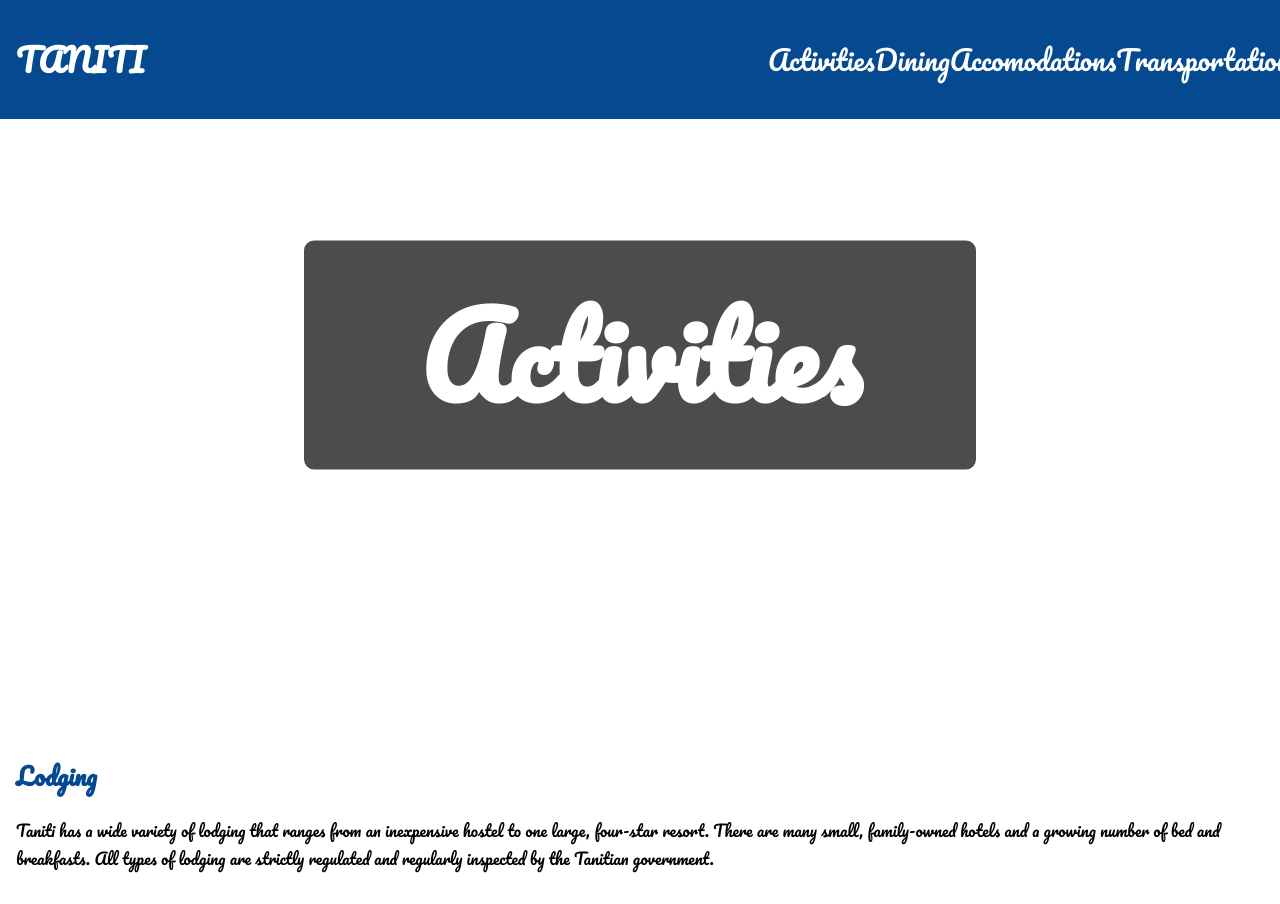
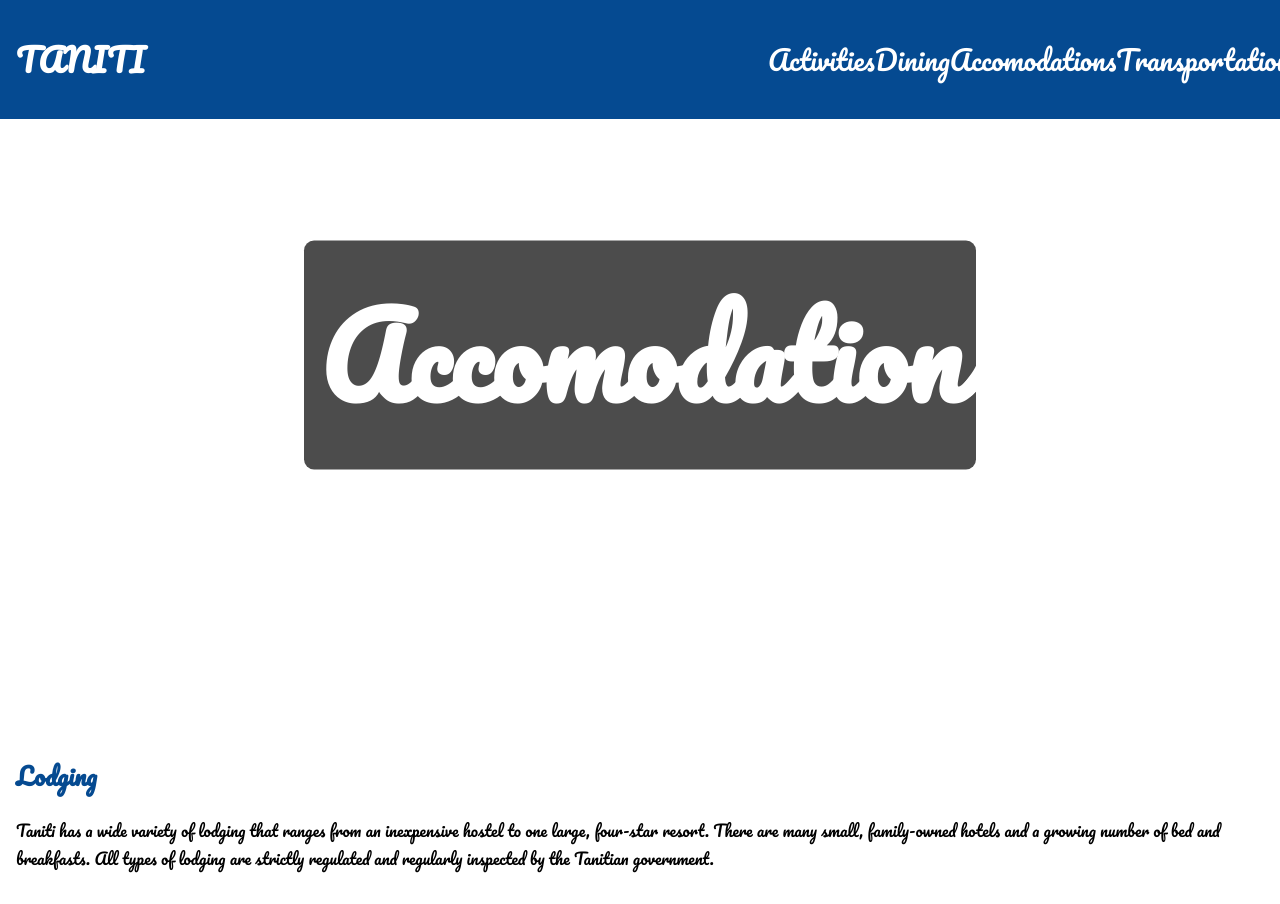
Before and after one commit to garysmith1933/Taniti, a plain HTML site: page accomodations.html in a window 1280 px wide. Shown: the top 904 px of the page. Drawn offline with Linux system fonts and the light colour scheme.

Commit message:
adjust header on accomodations page to display correct page name

```diff
--- a/accomodations.html
+++ b/accomodations.html
@@ -20,7 +20,7 @@
   </header>
 
   <div id="welcome-image"></div>
-  <h1 id="welcome-text"> Activities </h1>
+  <h1 id="welcome-text"> Accomodations </h1>
 
   <section class="taniti-details">
     <h1>Lodging</h1>
```
